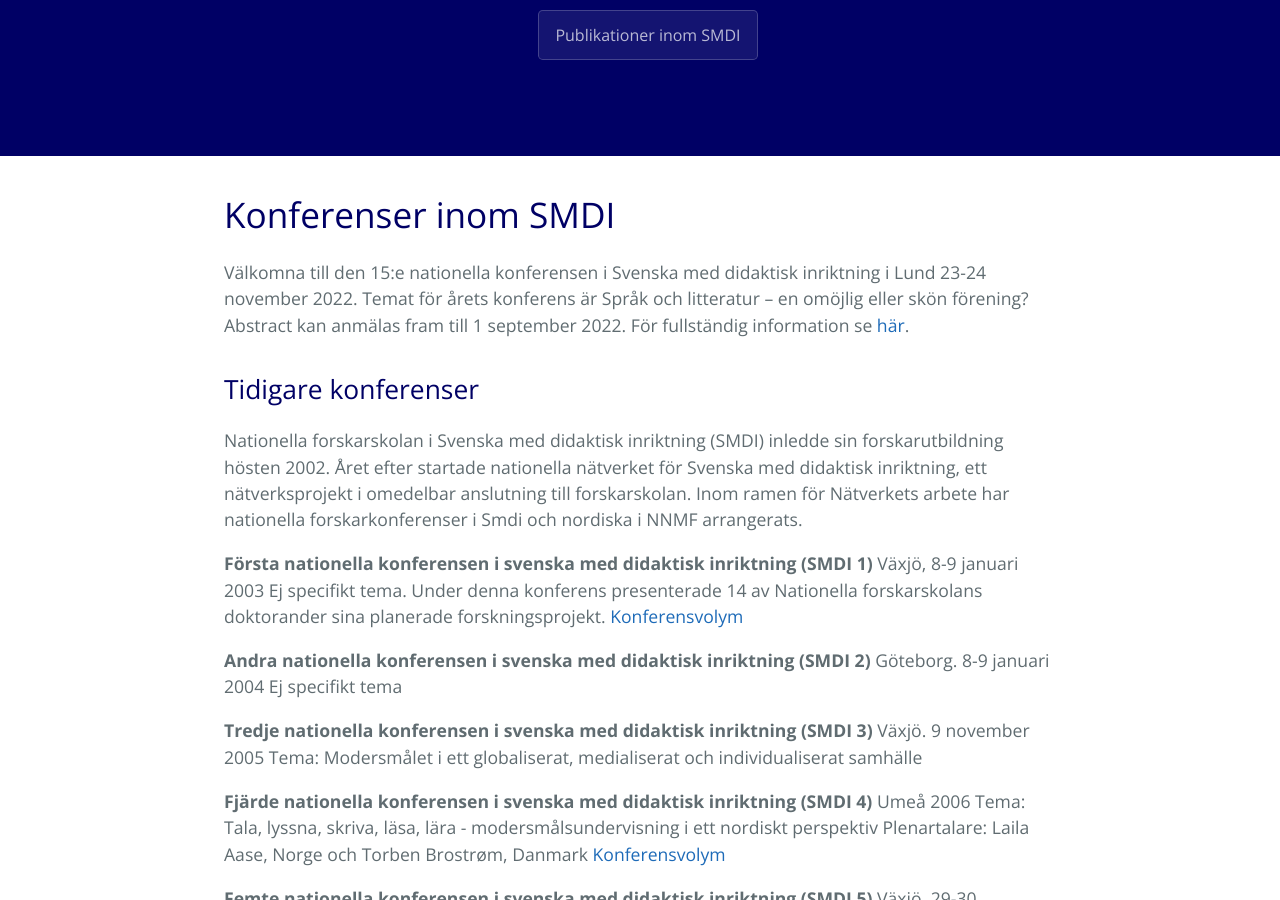
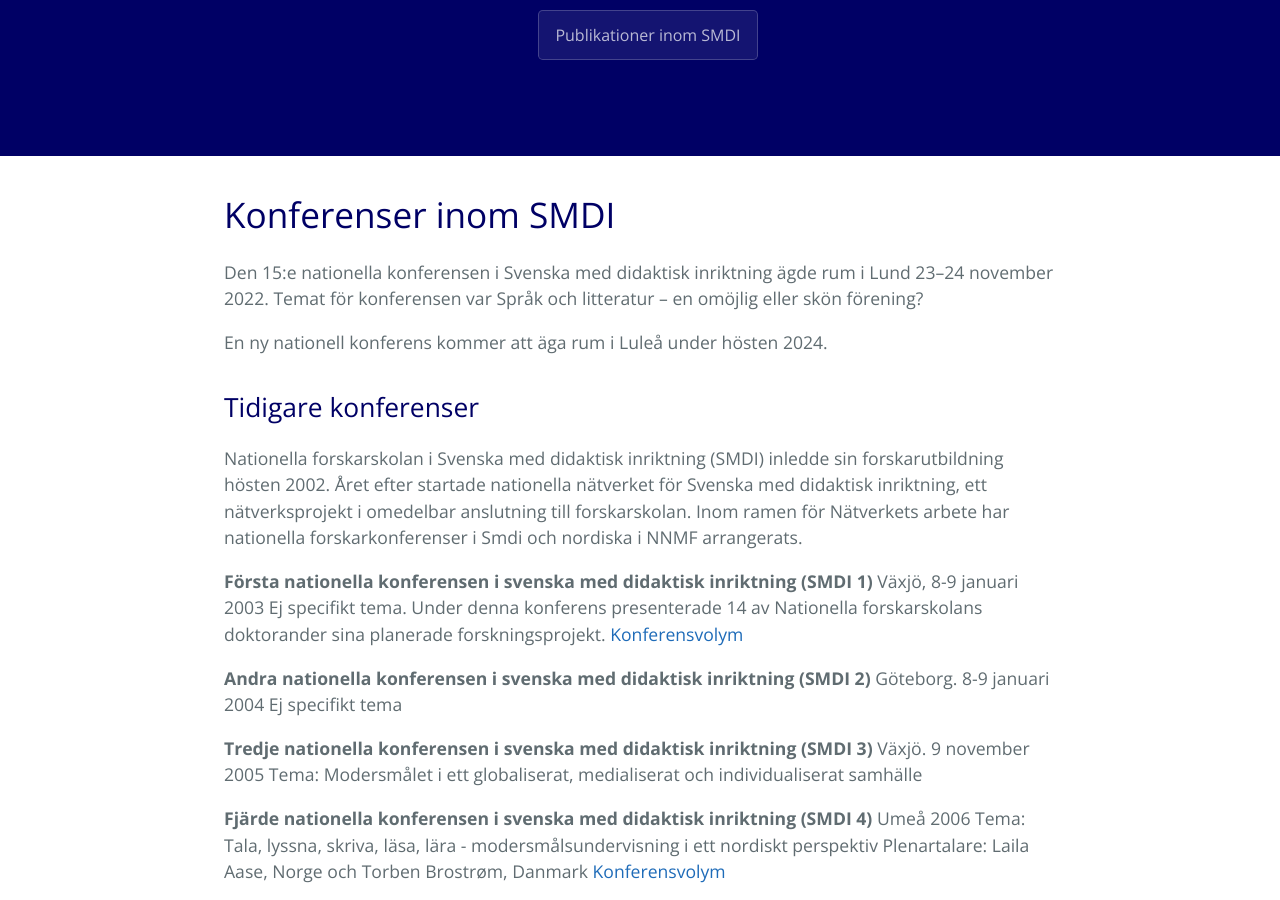
Before and after one commit to smdihemsida/smdihemsida.github.io, a Jekyll site: the page built from konferenser.md, in a window 1280 px wide and 900 px high, scrolled down 366 px. Built offline with Jekyll 4.4.1, drawn with Linux system fonts in a browser that asks for light colours; our own code applies the rules of GitHub Pages for plain Markdown files.

Commit message:
Update konferenser.md

```diff
--- a/konferenser.md
+++ b/konferenser.md
@@ -3,7 +3,10 @@ layout: pages
 ---
 
 # Konferenser inom SMDI
-Välkomna till den 15:e nationella konferensen i Svenska med didaktisk inriktning i Lund 23-24 november 2022. Temat för årets konferens är Språk och litteratur – en omöjlig eller skön förening? Abstract kan anmälas fram till 1 september 2022. För fullständig information se [här](https://sv-se.invajo.com/event/smdikonferens/smdikonferens).
+Den 15:e nationella konferensen i Svenska med didaktisk inriktning ägde rum i Lund 23–24 november 2022. Temat för konferensen var Språk och litteratur – en omöjlig eller skön förening?
+
+En ny nationell konferens kommer att äga rum i Luleå under hösten 2024.
+
 
 ## Tidigare konferenser
 Nationella forskarskolan i Svenska med didaktisk inriktning (SMDI) inledde sin forskarutbildning hösten 2002. Året efter startade nationella nätverket för Svenska med didaktisk inriktning, ett nätverksprojekt i omedelbar anslutning till forskarskolan. Inom ramen för Nätverkets arbete har nationella forskarkonferenser i Smdi och nordiska i NNMF arrangerats.
```
